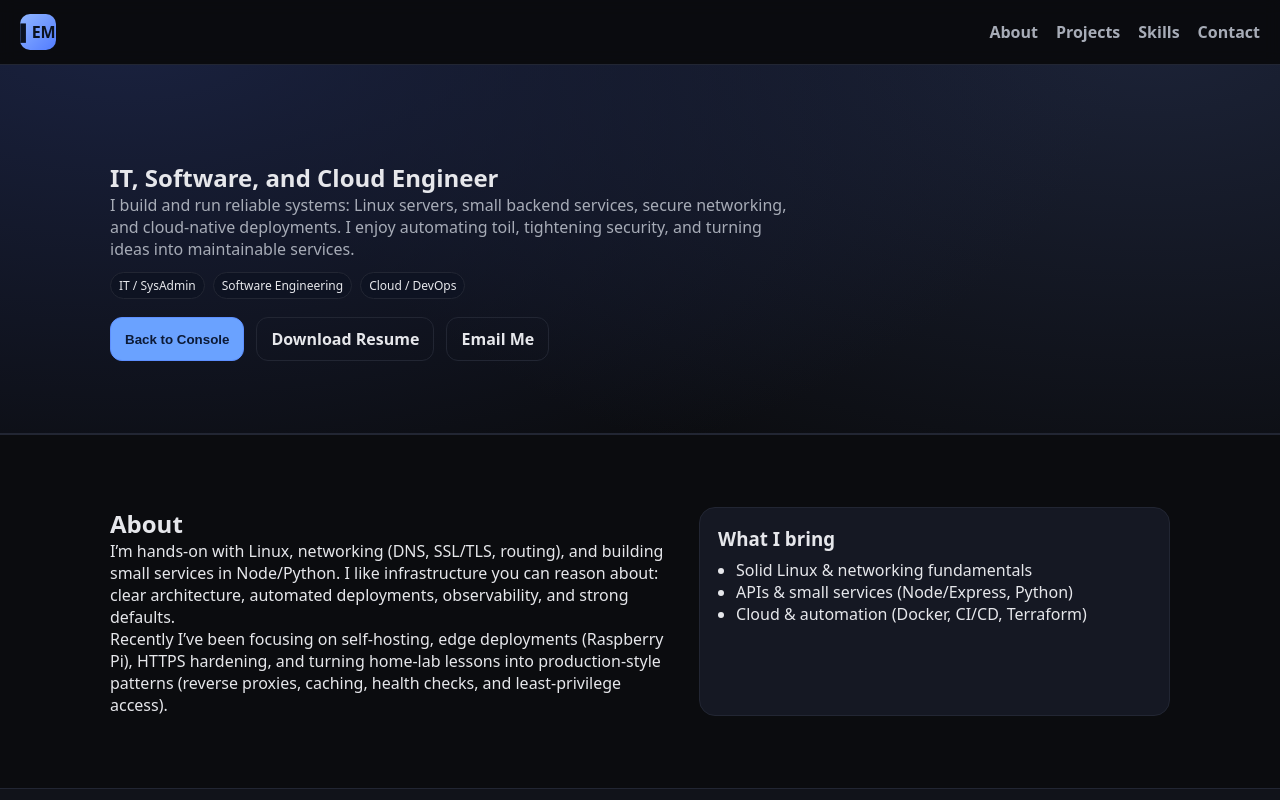
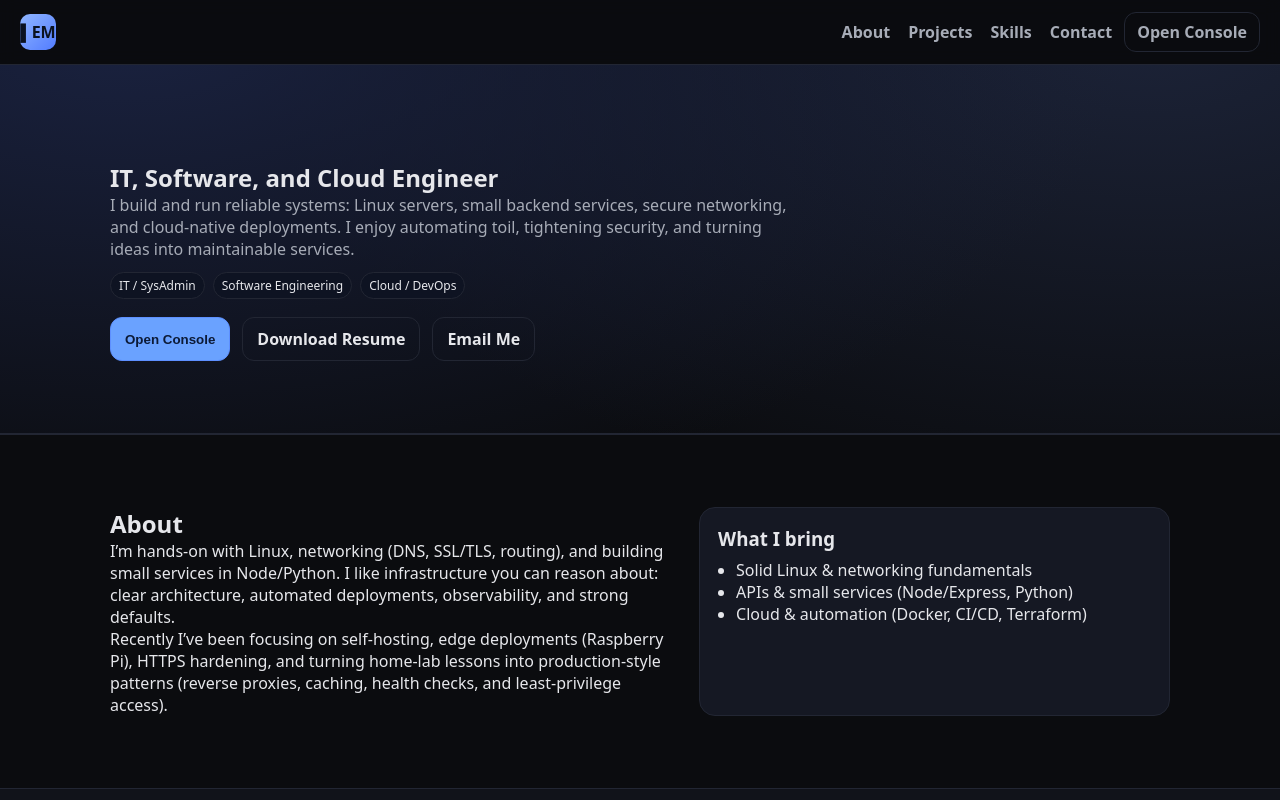
Before and after one commit to smvckerz/PersonalPortfolio, a React (Create React App) app: page / in a window 1280 px wide. Shown: the top 800 px of the page. Built offline with nearby package versions, Linux system fonts and the light colour scheme.

Commit message:
Fixed button

```diff
--- a/src/Website.js
+++ b/src/Website.js
@@ -1,6 +1,7 @@
 import React from 'react';
 import { useNavigate } from 'react-router-dom';
 import './Website.css';
+import { Link } from 'react-router-dom';
 
 const PROJECTS = [
   {
@@ -41,7 +42,7 @@ export default function Website() {
         <a
           className="logo"
           href="/"
-          onClick={(e) => { e.preventDefault(); navigate('/Home'); }}
+          onClick={(e) => { e.preventDefault(); navigate('/console'); }}
           aria-label="Back to Console"
         >
           ▌EM
@@ -51,6 +52,9 @@ export default function Website() {
           <a href="#projects">Projects</a>
           <a href="#skills">Skills</a>
           <a href="#contact">Contact</a>
+         <Link to="/console" className="btn small" style={{ marginLeft: 12 }}>
+            Open Console
+         </Link>
         </nav>
       </header>
 
@@ -72,8 +76,8 @@ export default function Website() {
             </div>
 
             <div className="cta-row">
-              <button className="btn primary" onClick={() => navigate('/')}>
-                Back to Console
+              <button className="btn primary" onClick={() => navigate('/console')}>
+                Open Console
               </button>
               <a className="btn ghost" href="/resume.pdf" target="_blank" rel="noopener noreferrer">
                 Download Resume
```
